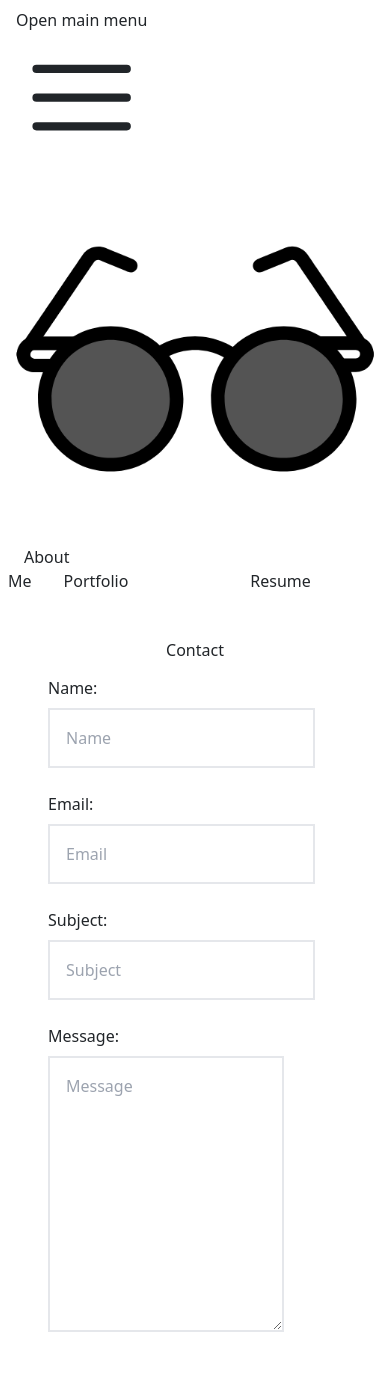
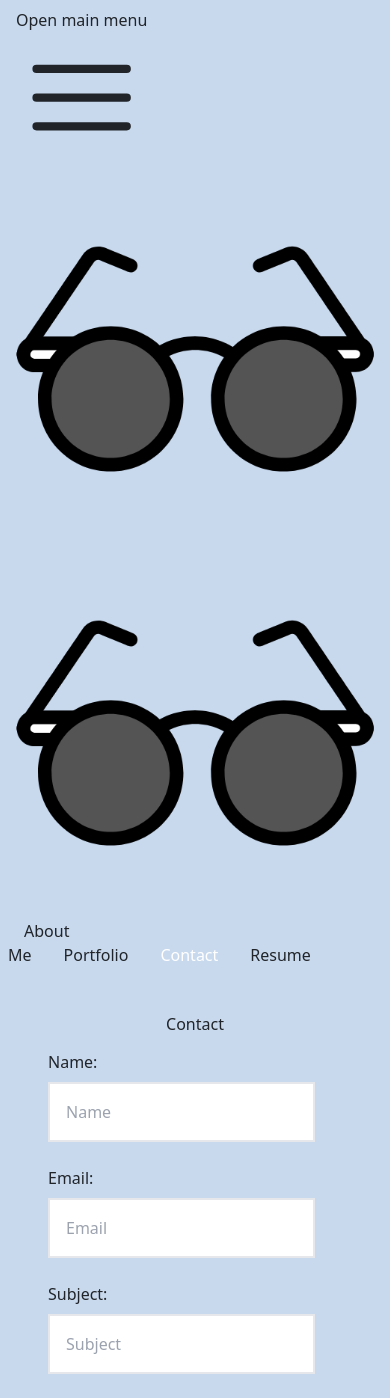
Before and after one commit to KNC2007/React-Portfolio, a React (Vite) app: page /Contact in a window 390 px wide. Shown: the top 1398 px of the page. Built offline with nearby package versions, Linux system fonts and the light colour scheme.

Commit message:
fixed small screens navbar

```diff
--- a/src/components/ContactComp.jsx
+++ b/src/components/ContactComp.jsx
@@ -44,12 +44,11 @@ function ContactComp() {
             setErrors(errors);
             return;
         }
-
-        // Form submission logic goes here
     };
 
     return (
         <div id='Contact' className='max-w-[1040px] m-auto md:pl-20 p-5 py-16'>
+            <style>{'body { background-color: #c8d9ee; }'}</style>
             <h1 className='pt-10 text-4xl font-bold text-center text-[#001b5e]'>Contact</h1>
             <form onSubmit={handleFormSubmit}>
                 <div className='flex flex-col py-2'>
--- a/src/components/navbar.jsx
+++ b/src/components/navbar.jsx
@@ -1,38 +1,37 @@
-import { Link, useLocation } from 'react-router-dom'
-import { Disclosure, Menu, Transition } from '@headlessui/react'
-import { Bars3Icon, XMarkIcon } from '@heroicons/react/24/outline'
-import logoGlasses from '../assets/CKT logo sunglasses website.png'
+import { Fragment, useState } from 'react';
+import { Link, useLocation } from 'react-router-dom';
+import { Disclosure } from '@headlessui/react';
+import { Bars3Icon, XMarkIcon } from '@heroicons/react/24/outline';
+import logoGlasses from '../assets/CKT logo sunglasses website.png';
 
 const navigation = [
   { name: 'About Me', href: '/', current: false },
   { name: 'Portfolio', href: '/Portfolio', current: false },
   { name: 'Contact', href: '/Contact', current: false },
   { name: 'Resume', href: '/Resume', current: false },
-]
+];
 
 function classNames(...classes) {
-  return classes.filter(Boolean).join(' ')
+  return classes.filter(Boolean).join(' ');
 }
-
-
 
 export default function Navbar() {
   const location = useLocation();
+  const [isOpen, setIsOpen] = useState(false);
 
   navigation.forEach((item) => {
     item.current = item.href === location.pathname;
   });
 
   return (
-    <Disclosure as="nav" className="bg-gray-800 w-full absolute top-0 left-0">
+    <Disclosure as="nav" className="bg-gray-800 w-full absolute top-0 left-0 z-20" open={isOpen} onChange={() => setIsOpen(!isOpen)}>
       {({ open }) => (
         <>
           <div className="mx-auto max-w-7xl px-2 sm:px-6 lg:px-8">
-            <div className="relative flex h-16 items-center justify-between">
+            <div className="relative flex items-center justify-between h-16">
               <div className="absolute inset-y-0 left-0 flex items-center sm:hidden">
-                {/* Mobile menu button*/}
-                <Disclosure.Button className="relative inline-flex items-center justify-center rounded-md p-2 text-gray-400 hover:bg-gray-700 hover:text-white focus:outline-none focus:ring-2 focus:ring-inset focus:ring-white">
-                  <span className="absolute -inset-0.5" />
+                {/* Mobile menu button */}
+                <Disclosure.Button className="inline-flex items-center justify-center p-2 rounded-md text-gray-400 hover:text-white hover:bg-gray-700 focus:outline-none focus:ring-2 focus:ring-inset focus:ring-white">
                   <span className="sr-only">Open main menu</span>
                   {open ? (
                     <XMarkIcon className="block h-6 w-6" aria-hidden="true" />
@@ -41,28 +40,34 @@ export default function Navbar() {
                   )}
                 </Disclosure.Button>
               </div>
-              <div className="flex flex-1 items-center justify-center sm:items-stretch sm:justify-start">
-                <div className="flex flex-shrink-0 items-center">
+              <div className="flex-1 flex items-center justify-center sm:items-stretch sm:justify-start">
+                <div className="flex-shrink-0 flex items-center">
                   <img
-                    className="h-8 w-auto"
+                    className="block lg:hidden h-8 w-auto"
                     src={logoGlasses}
-                    alt="CKT Portfolio logo"
+                    alt="Workflow logo"
+                  />
+                  <img
+                    className="hidden lg:block h-8 w-auto"
+                    src={logoGlasses}
+                    alt="Workflow logo"
                   />
                 </div>
-                <div className="hidden sm:ml-6 sm:block">
+                <div className="hidden sm:block sm:ml-6">
                   <div className="flex space-x-4">
+                    {/* Navigation links for large screens */}
                     {navigation.map((item) => (
-                      <a
+                      <Link
                         key={item.name}
-                        href={item.href}
+                        to={item.href}
                         className={classNames(
                           item.current ? 'bg-gray-900 text-white' : 'text-gray-300 hover:bg-gray-700 hover:text-white',
-                          'rounded-md px-3 py-2 text-sm font-medium'
+                          'px-3 py-2 rounded-md text-sm font-medium'
                         )}
                         aria-current={item.current ? 'page' : undefined}
                       >
                         {item.name}
-                      </a>
+                      </Link>
                     ))}
                   </div>
                 </div>
@@ -71,19 +76,21 @@ export default function Navbar() {
           </div>
 
           <Disclosure.Panel className="sm:hidden">
-            <div className="space-y-1 px-2 pb-3 pt-2">
+            <div className="px-2 pt-2 pb-3 space-y-1">
+              {/* Navigation links for small screens */}
               {navigation.map((item) => (
-                <Disclosure.Button
-                  key={item.name}
-                  as= { <Link /> }
-                  href={item.href}
+                <Disclosure.Button as={Fragment} key={item.name}>
+                  <Link
+                    to={item.href}
                     className={classNames(
                       item.current ? 'bg-gray-900 text-white' : 'text-gray-300 hover:bg-gray-700 hover:text-white',
-                    'block rounded-md px-3 py-2 text-base font-medium'
+                      'block px-3 py-2 rounded-md text-base font-medium'
                     )}
                     aria-current={item.current ? 'page' : undefined}
+                    onClick={() => setIsOpen(false)}
                   >
                     {item.name}
+                  </Link>
                 </Disclosure.Button>
               ))}
             </div>
@@ -91,5 +98,5 @@ export default function Navbar() {
         </>
       )}
     </Disclosure>
-  )
+  );
 }
```
Lines whose indentation alone changed are shown as unchanged.
